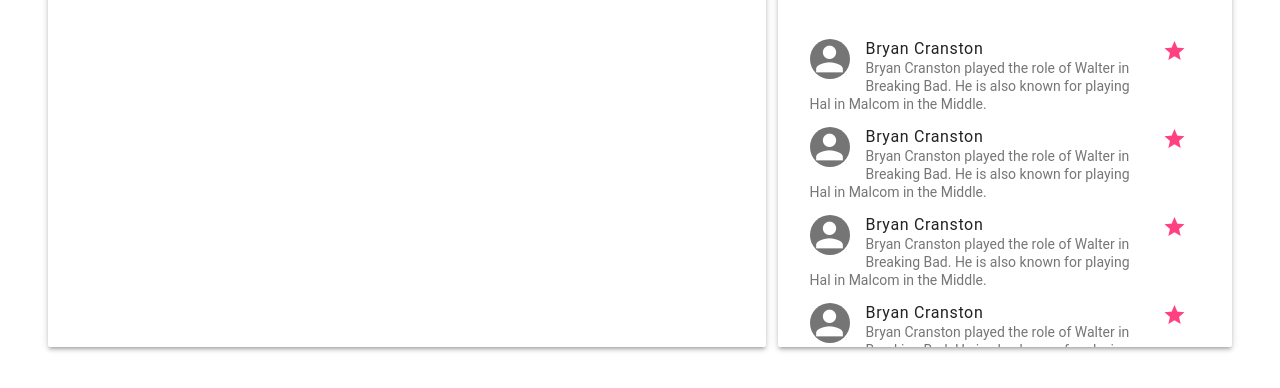
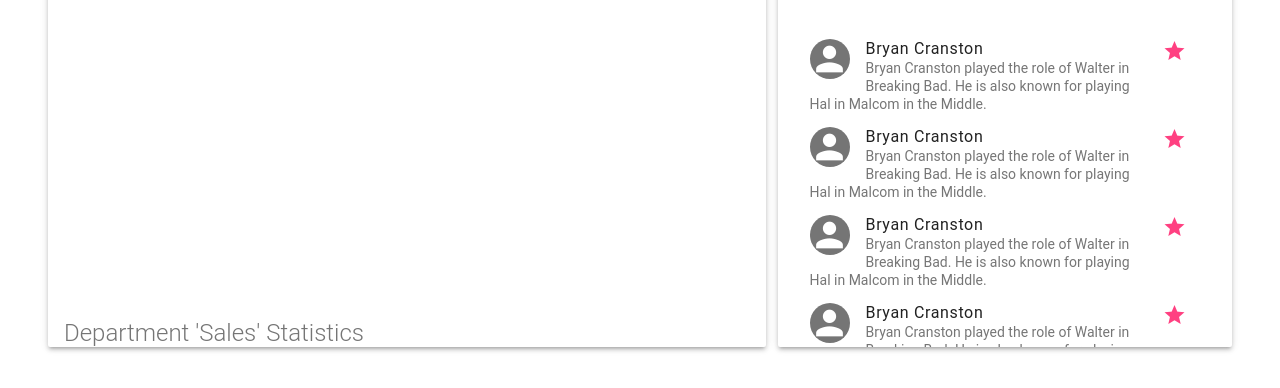
Before and after one commit to electric3/web-angular, a website: page app/views/dashboard.html in a window 1280 px wide. Shown: the part 209-597 px from the top of the page. Drawn offline with nearby package versions, Linux system fonts and the light colour scheme; some packages are replaced by stand-ins of ours; a script that the page names is missing.

Commit message:
improved pie chart

```diff
--- a/app/controllers/dashboard.js
+++ b/app/controllers/dashboard.js
@@ -105,7 +105,6 @@
                     ]
                 },
                 "options": {
-                    "title": "Sales per month",
                     "isStacked": "true",
                     "fill": 20,
                     "displayExactValues": true,
@@ -123,7 +122,7 @@
                     }
                 },
                 "formatters": {}
-            }
+            };
 
             $scope.selectHandler = function (selectedItem) {
                 console.log(selectedItem);
--- a/app/views/dashboard.html
+++ b/app/views/dashboard.html
@@ -52,9 +52,12 @@
         <div class="mdl-layout__content">
             <div class="pt-landing_cards-wrapper">
                 <div class="mdl-card mdl-shadow--3dp" style="width: 60%; height: 450px; margin: auto">
-                    <div class="mdl-card__title mdl-card--expand" style="color: #fff">
+                    <div class="mdl-card__title">
                         <div google-chart chart="chartObject" style="height:600px; width:100%;"
                              agc-on-select="selectHandler(selectedItems)"></div>
+                    </div>
+                    <div class="mdl-card__supporting-text">
+                        <h2 class="mdl-card__title-text" style="position: absolute; bottom: 0;">Department 'Sales' Statistics</h2>
                     </div>
                 </div>
                 <div class="mdl-card mdl-shadow--3dp" style="width: 38%; height: 450px; margin: auto">
```
